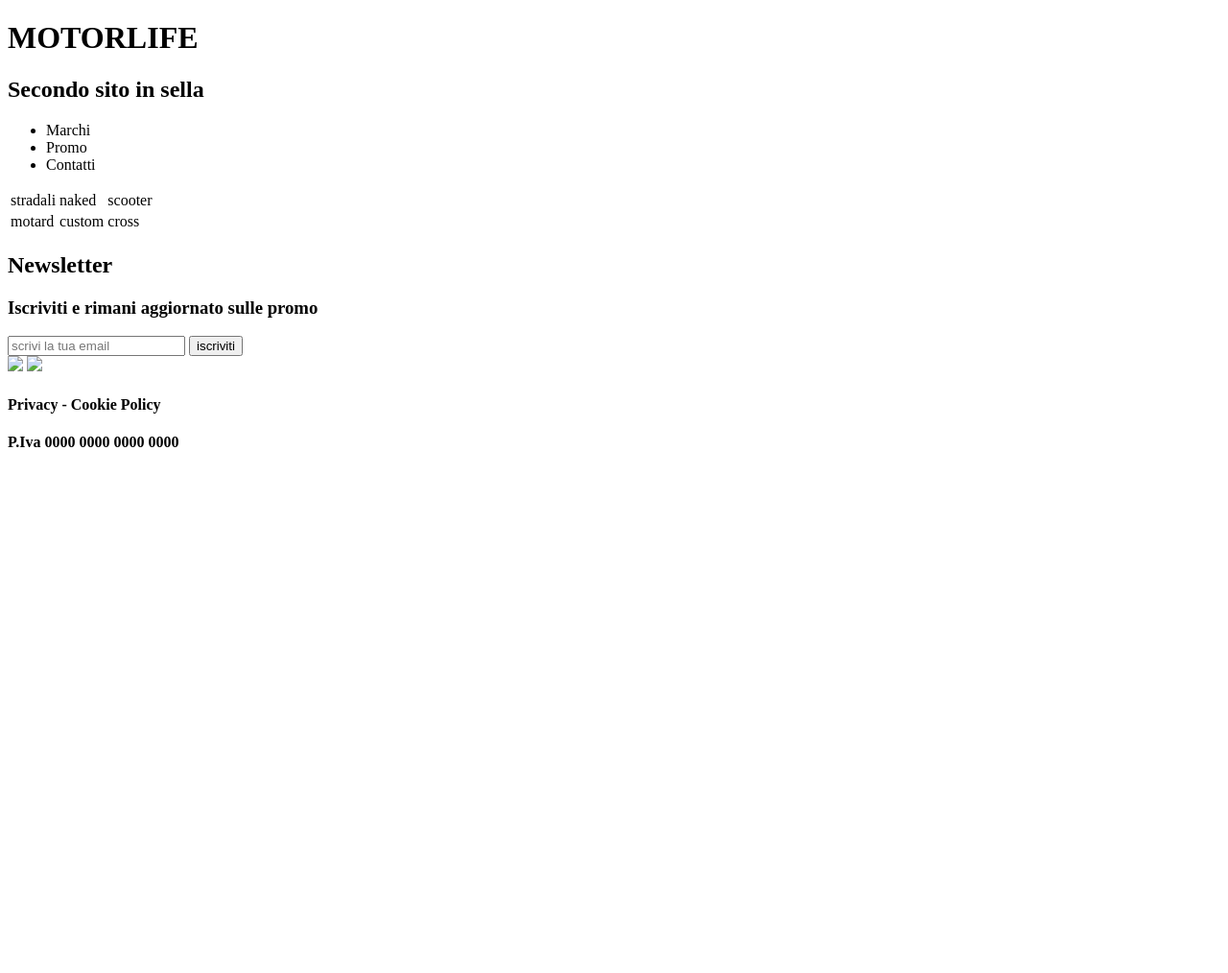
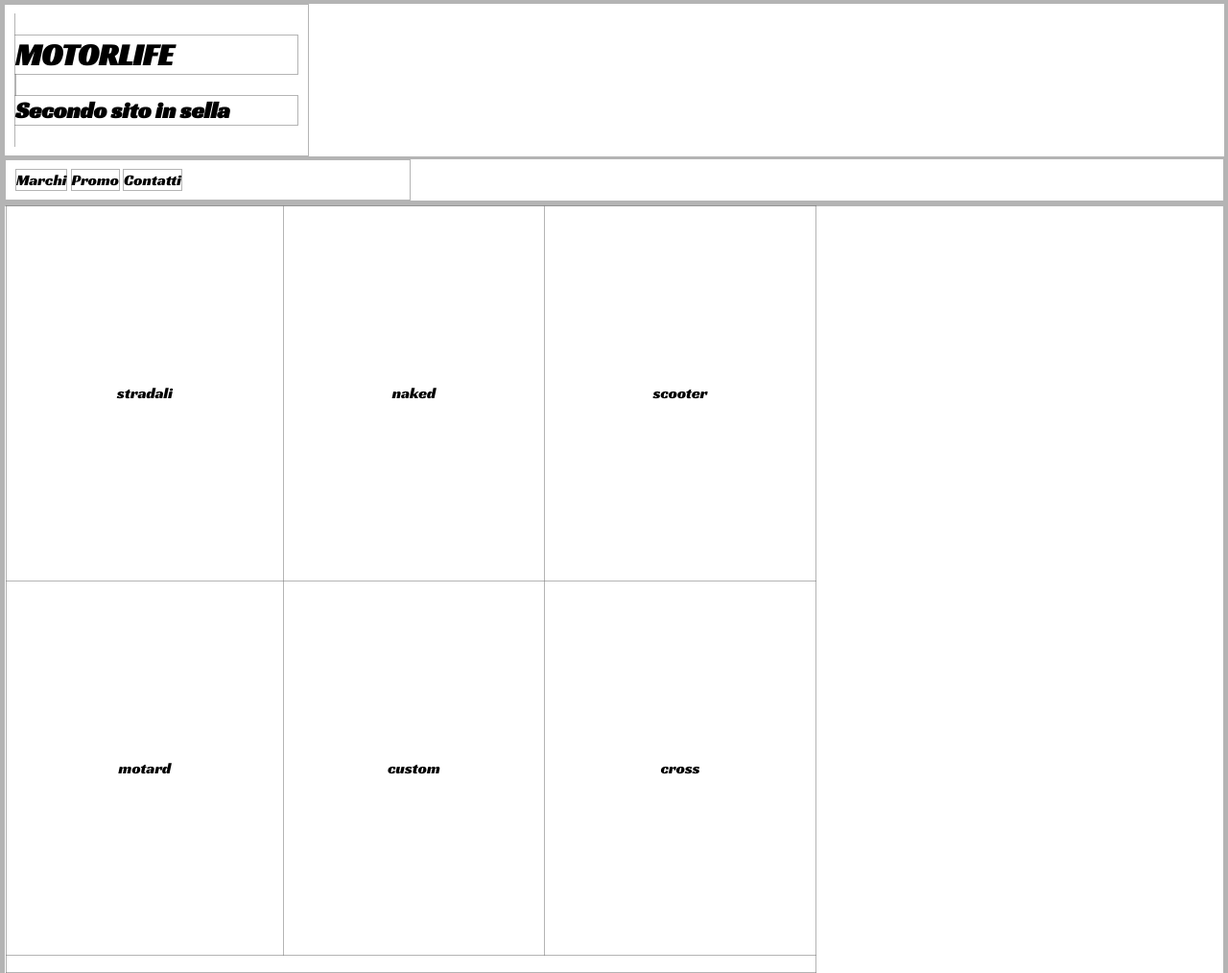
Before and after one commit to mzora/motorlife_site, a plain HTML site: page index.html in a window 1280 px wide. Shown: the top 1014 px of the page at 96% size. Before the commit the page ends 800 px from the top, so only its background shows below. Drawn offline with Linux system fonts and the light colour scheme.

Commit message:
layout con grid/bozza home

```diff
--- /dev/null
+++ b/CSS/grid.css
@@ -0,0 +1,40 @@
+/*
+    https://www.w3schools.com/css/css_rwd_mediaqueries.asp
+*/
+
+/* For mobile phones: */
+@media only screen and (min-width: 768px) {
+    [class*="col-"] {
+        width: 100%;
+    }
+}
+
+@media only screen and (min-width: 600px) {
+  /* For tablets: */
+  .col-s-1 {width: 8.33%;}
+  .col-s-2 {width: 16.66%;}
+  .col-s-3 {width: 25%;}
+  .col-s-4 {width: 33.33%;}
+  .col-s-5 {width: 41.66%;}
+  .col-s-6 {width: 50%;}
+  .col-s-7 {width: 58.33%;}
+  .col-s-8 {width: 66.66%;}
+  .col-s-9 {width: 75%;}
+  .col-s-10 {width: 83.33%;}
+  .col-s-11 {width: 91.66%;}
+  .col-s-12 {width: 100%;}
+}
+
+/* For desktop: */
+.col-1 {width: 8.33%;}
+.col-2 {width: 16.66%;}
+.col-3 {width: 25%;}
+.col-4 {width: 33.33%;}
+.col-5 {width: 41.66%;}
+.col-6 {width: 50%;}
+.col-7 {width: 58.33%;}
+.col-8 {width: 66.66%;}
+.col-9 {width: 75%;}
+.col-10 {width: 83.33%;}
+.col-11 {width: 91.66%;}
+.col-12 {width: 100%;}
--- a/CSS/style.css
+++ b/CSS/style.css
@@ -0,0 +1,93 @@
+* {box-sizing: border-box;
+   margin:0px;
+   padding:0px;
+   border:solid 1px rgba(128, 128, 128, 0.59);
+}
+
+.row::after {
+    content: "";
+    clear: both;
+    display: table;
+}
+
+[class*="col-"] {
+    float: left;
+    padding: 10px;
+}
+
+html {font-family: 'Racing Sans One', cursive;}
+
+body {
+    /*overflow:hidden;*/
+}
+
+.container{max-width: 100vw;}
+
+.header{
+}
+
+.nav{
+
+}
+.nav ul li{
+    list-style:none;
+    display:inline;
+}
+
+.main{
+
+}
+
+
+
+.categories{
+
+}
+
+.tabella{
+    height:800px;
+    border-collapse:collapse;
+    margin:auto;
+}
+
+.tabella tr td{
+    text-align:center;
+}
+.news_container{
+
+}
+
+.news_container:after {
+    content: "";
+    clear: both;
+    display: table;
+}
+
+.news_text{
+    float:left;
+}
+
+.news_form{
+    float:right;
+}
+
+.footer {
+    background-color: #0099cc;
+    color: #ffffff;
+}
+
+    .footer:after {
+        content: "";
+        clear: both;
+        display: table;
+    }
+
+.socials{
+    float:left;
+    height:50%;
+}
+
+
+.foot_text{
+    float:right;
+}
--- a/index.html
+++ b/index.html
@@ -1,51 +1,38 @@
 <!DOCTYPE html>
-<!--
-tag table e div.
-Svolgimento: Realizzare un sito la vendita di motociclette.
-Dalla pagina di presentazione si accede ad un elenco di motociclette.
-1) Creare una homepage.
-Dovrà contenere almeno:
-- 3 immagini;
-- 3 link esterni;
-- 1 tabella;
-- 1 div.
-2) Creare la pagina con l’elenco delle motociclette.
-Ogni motocicletta deve essere inserita in una tabella annidata in un’altra tabella
-Nella pagina dovranno esserci:
-- almeno 10 motociclette e un'immagine per ogni motocicletta;
-- 2 motociclette in evidenza in quanto offerte speciali.
-Ogni motocicletta dovrà avere indicato marca, modello, prezzo, cilindrata.
--->
 <html lang="en">
 <head>
     <meta charset="UTF-8">
     <meta name="viewport" content="width=device-width, initial-scale=1.0">
     <title>Motorlife Vendita di moto</title>
+    <link rel="stylesheet" href="CSS/grid.css">
     <link rel="stylesheet" href="CSS/style.css">
+
+
+    <link href="https://fonts.googleapis.com/css?family=Racing+Sans+One&display=swap" rel="stylesheet">
 </head>
 <body>
     <div class="container">
-        <header>
-            <div class=" header">
-                <h1>MOTORLIFE</h1>
-                <h2>Secondo sito in sella</h2>
+        <header class="row">
+            <div class="header col-3">
+                <span><h1>MOTORLIFE</h1></span>
+                <span><h2>Secondo sito in sella</h2></span>
+            </div>
+        </header>
 
-                <div class="nav">
         <nav>
-                        <ul>
+            <div class="nav row">
+                <ul class="col-4">
                     <li>Marchi</li>
                     <li>Promo</li>
                     <li>Contatti</li>
                 </ul>
+            </div>
         </nav>
-                </div>
-            </div>
-        </header>
 
         <main>
-            <div class="main">
+            <div class="main row">
                 <div class="categories">
-                    <table>
+                    <table class="tabella row col-8">
                         <tr>
                             <td>stradali</td>
                             <td>naked</td>
@@ -61,23 +48,23 @@ Ogni motocicletta dovrà avere indicato marca, modello, prezzo, cilindrata.
             </div>
         </main>
 
-        <div class="news_container">
-            <div class="news_text">
+        <div class="news_container row">
+            <div class="news_text row col-4">
                 <h2>Newsletter</h2>
                 <h3>Iscriviti e rimani aggiornato sulle promo</h3>
             </div>
-            <div class="news_form">
+            <div class="news_form row col-3">
                 <input type="text" placeholder="scrivi la tua email" />
                 <button type="submit">iscriviti</button>
             </div>
 
             <footer>
-            <div class="footer">
-                <div class="socials">
-                    <a href=""><img src="/IMG/" /></a>
-                    <a href=""><img src="/IMG/" /></a>
+                <div class="footer row col-12">
+                    <div class="socials row col-3">
+                        <a href=""><img src="./IMG/instagram.png" /></a>
+                        <a href=""><img src="/IMG/facebook.png" /></a>
                     </div>
-                <div class="foot_text">
+                    <div class="foot_text row col-3">
                         <h4>Privacy - Cookie Policy</h4>
                         <h4>P.Iva 0000 0000 0000 0000</h4>
                     </div>
```
Also changed, not shown: IMG/cross.jpg (added), IMG/custom.jpg (added), IMG/facebook.png (added), IMG/instagram.png (added), IMG/motard.jpg (added), IMG/naked.jpg (added), IMG/scooter.jpg (added), IMG/stradale.jpg (added). Lines whose indentation alone changed are shown as unchanged.
